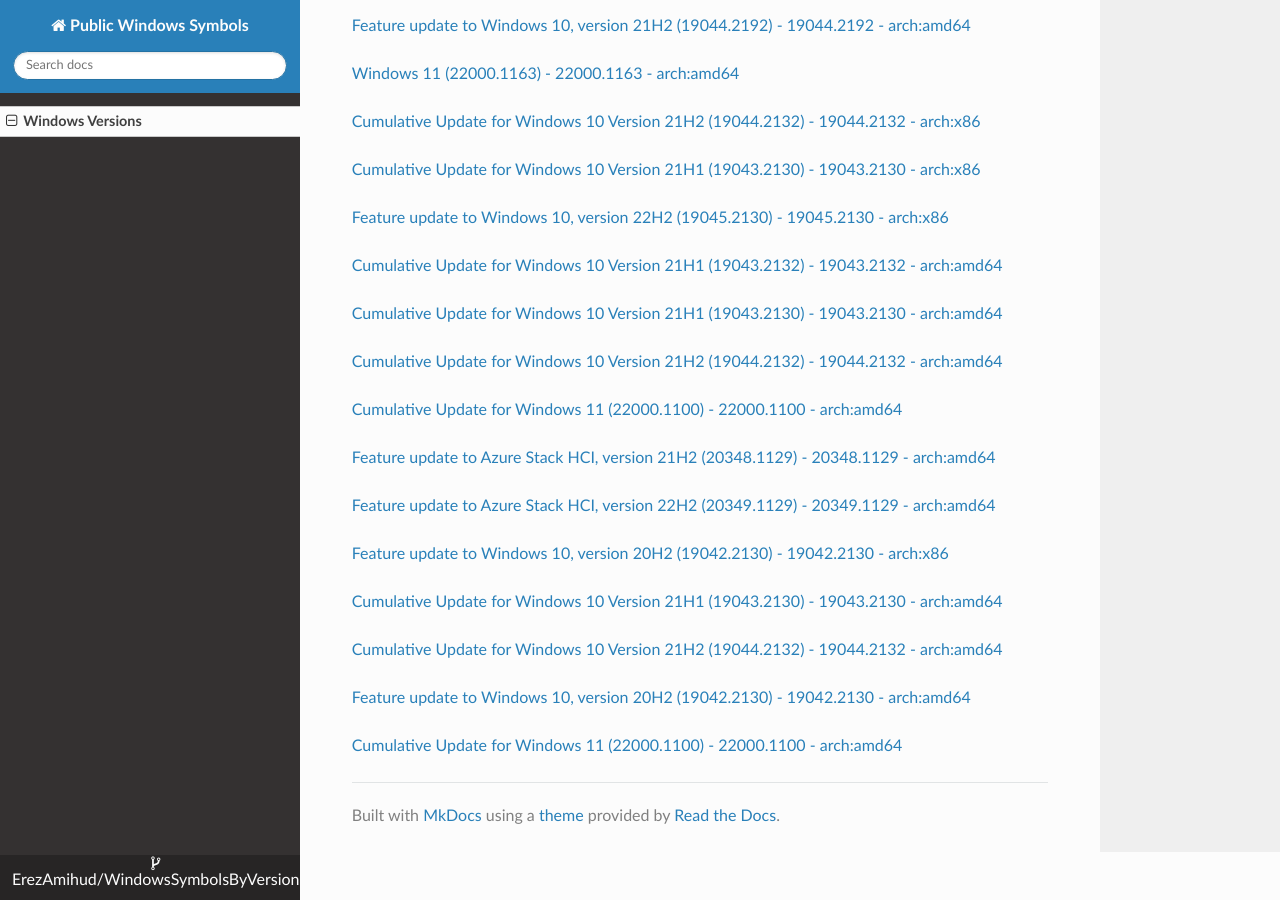
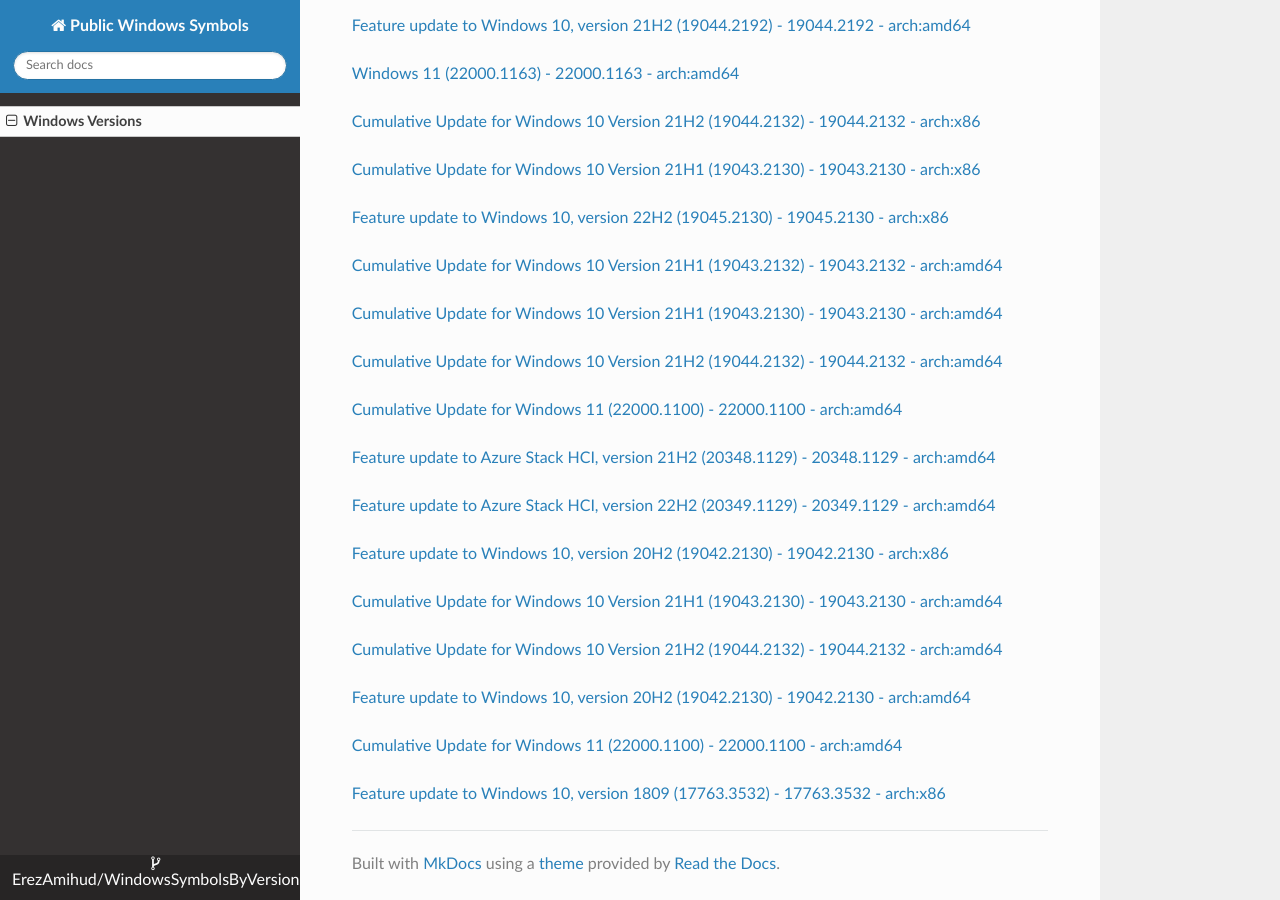
Before and after one commit to ErezAmihud/WindowsSymbolsByVersion, an MkDocs documentation site: the page built from docs/index.md, in a window 1280 px wide and 900 px high, scrolled down 49397 px. Built offline with MkDocs 1.6.1, drawn with Linux system fonts in a browser that asks for light colours; nearby versions of some CDN libraries.

Commit message:
Automated commit, add manifest for 4566b81e-f85f-41c4-a031-2299636c2260

```diff
--- a/docs/index.md
+++ b/docs/index.md
@@ -2914,3 +2914,6 @@
 
 
 [Cumulative Update for Windows 11 (22000.1100) - 22000.1100 - arch:amd64](https://github.com/ErezAmihud/WindowsSymbolsByVersion/blob/main/manifests/348cc840-2674-4338-96eb-39824bfa447b.manifest)
+
+
+[Feature update to Windows 10, version 1809 (17763.3532) - 17763.3532 - arch:x86](https://github.com/ErezAmihud/WindowsSymbolsByVersion/blob/main/manifests/4566b81e-f85f-41c4-a031-2299636c2260.manifest)
```
Also changed, not shown: process_builds.json (+1 -1 lines), 1 other file.
